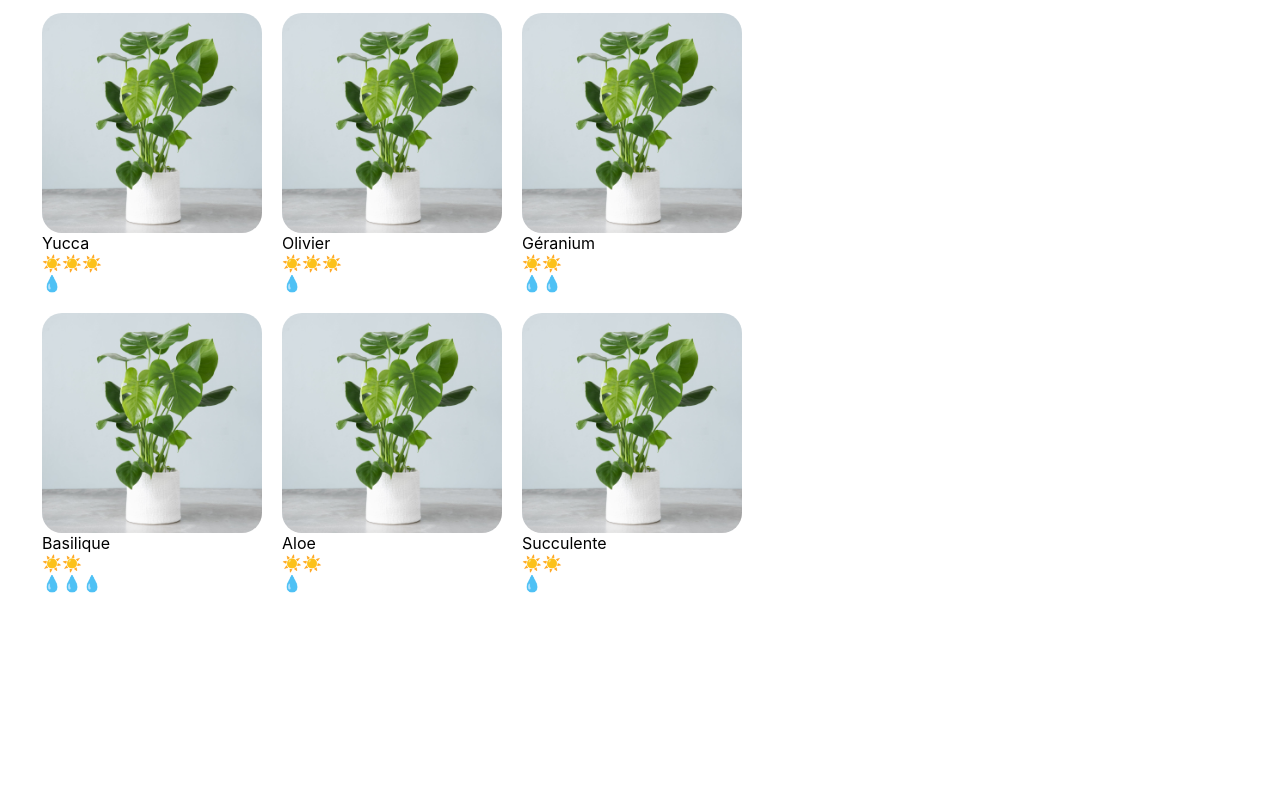
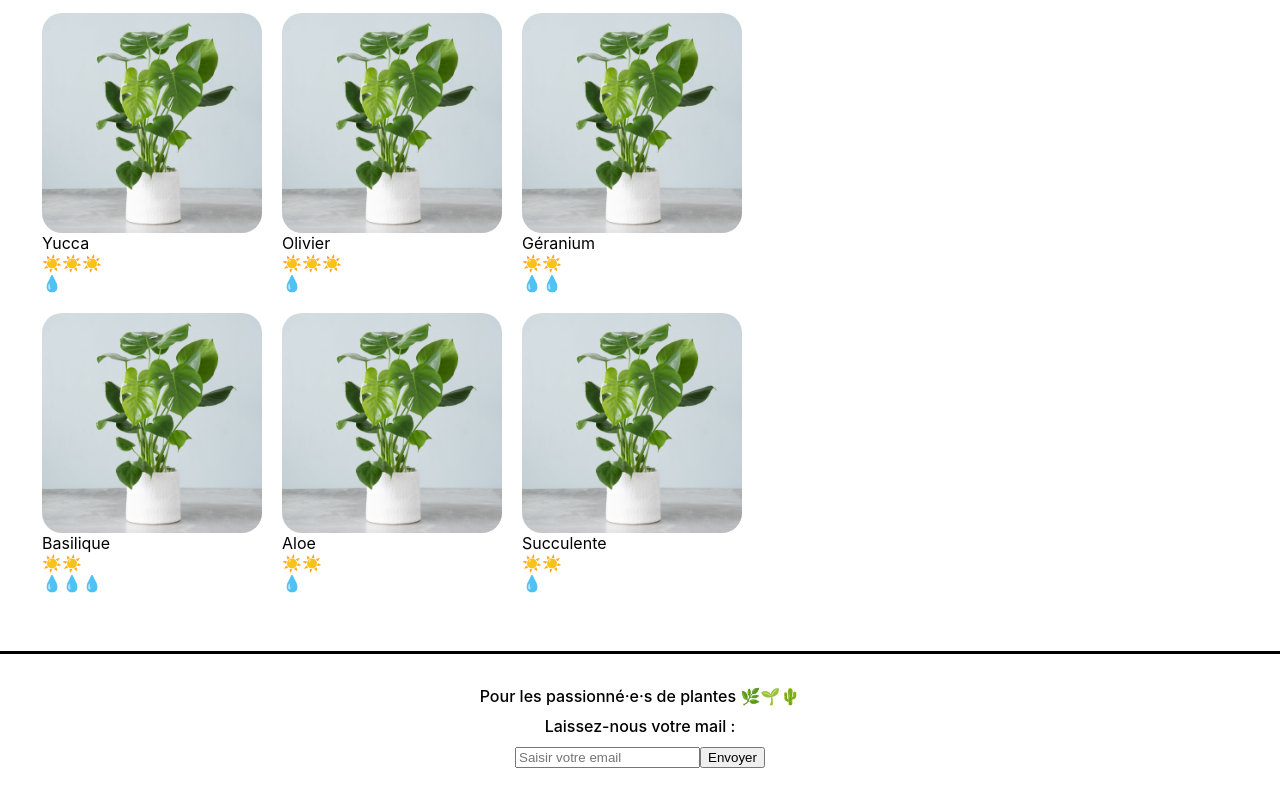
Before and after one commit to Surfista13/la-maison-de-la-jungle, a React (Create React App) app: page / in a window 1280 px wide. Shown: the part 910-1710 px from the top of the page. Before the commit the page ends 1561 px from the top, so only its background shows below. Built offline with nearby package versions, Linux system fonts and the light colour scheme.

Commit message:
ajout input email

```diff
--- a/src/components/App.js
+++ b/src/components/App.js
@@ -3,9 +3,10 @@ import Banner from './Banner'
 import Cart from './Cart'
 import ShoppingList from './ShoppingList'
 import ListCategory from './Category'
+import Footer from './Footer';
 
 function App() {
-    return <div><Banner /> <Cart /> <ListCategory /><ShoppingList /></div>
+    return <div><Banner /> <Cart /> <ListCategory /><ShoppingList /> <Footer/></div>
 }
 
 export default App
--- a/src/components/CareScale.js
+++ b/src/components/CareScale.js
@@ -4,7 +4,7 @@ function CareScale(props) {
     const scaletype = careType === "water" ? '💧' : '☀️'
 
     return (
-            <div>
+            <div onClick={()=>AlerteScale(scaleValue,scaletype)}>
                 {range.map((rangeElem) =>
                     scaleValue >= rangeElem ? <span key={rangeElem.toString()}>{scaletype}</span> : null
                 )}
@@ -12,4 +12,12 @@ function CareScale(props) {
     )
 }
 
-export default CareScale
+function AlerteScale(scaleValue,scaletype){
+    const requis = ["peu","modérement","beaucoup"];
+    const range = requis[scaleValue-1];
+    let textType = scaletype === "💧" ? "d'arrosage" : "de lumière"
+    let text = "Cette plante requiert "+range + " " + textType;
+    alert(text);
+}
+
+export {CareScale,AlerteScale}
--- /dev/null
+++ b/src/components/Footer.js
@@ -0,0 +1,31 @@
+import { useState } from 'react'
+import '../styles/Footer.css'
+
+function Footer() {
+    const [inputValue, setInputValue] = useState('')
+
+    function handleChange (e){
+        setInputValue(e.target.value)
+    }
+    function handleSubmit (input,e){
+        e.preventDefault()
+        alert(input)
+    }
+    function handleBlur(event){
+        event.target.value.indexOf("@") === -1 && alert("L'adresse email n'est pas correcte")
+    }
+
+    return (
+		<footer className='lmj-footer'>
+			<div className='lmj-footer-elem'>
+				Pour les passionné·e·s de plantes 🌿🌱🌵
+			</div>
+			<div className='lmj-footer-elem'>Laissez-nous votre mail :</div>
+            <form onSubmit={(e)=>{handleSubmit(e,inputValue)}}>
+                <input type="email" name="emailAdress" placeholder="Saisir votre email" onBlur={(e)=>{handleBlur(e)}} onChange={(e)=>{handleChange(e)}} value={inputValue}/>
+                <input type="submit" value="Envoyer" />
+            </form>
+		</footer>
+	)
+}
+export default Footer
--- a/src/components/PlantItem.js
+++ b/src/components/PlantItem.js
@@ -1,10 +1,11 @@
-import CareScale from "./CareScale"
+import {CareScale,AlerteScale} from "./CareScale"
 import '../styles/PlanItems.css'
+import { getAllByPlaceholderText } from "@testing-library/react"
 
 function PlantItem(props){
     const {name,cover,light,water,isSpecialOffer,id} = props
     return (
-        <li key={id} className='lmj-plant-item' onClick={(e)=>handleClick(name)}>
+        <li key={id} className='lmj-plant-item'>
             <img className='lmj-plant-item-cover' src={cover}/>
             {name}
             {isSpecialOffer && <div className="lmj-sales">Soldes</div>}
@@ -16,8 +17,4 @@ function PlantItem(props){
     )
 }
 
-function handleClick(name){
-    alert(`Vous allez acheter ${name}`)
-}
-
 export default PlantItem
--- /dev/null
+++ b/src/styles/Footer.css
@@ -0,0 +1,14 @@
+.lmj-footer {
+	color: black;
+	padding: 32px;
+	border-top: solid 3px black;
+	display: flex;
+	justify-content: flex-start;
+	flex-direction: column;
+	align-items: center;
+	font-weight: 500;
+}
+
+.lmj-footer-elem {
+	margin-bottom: 10px;
+}
```
